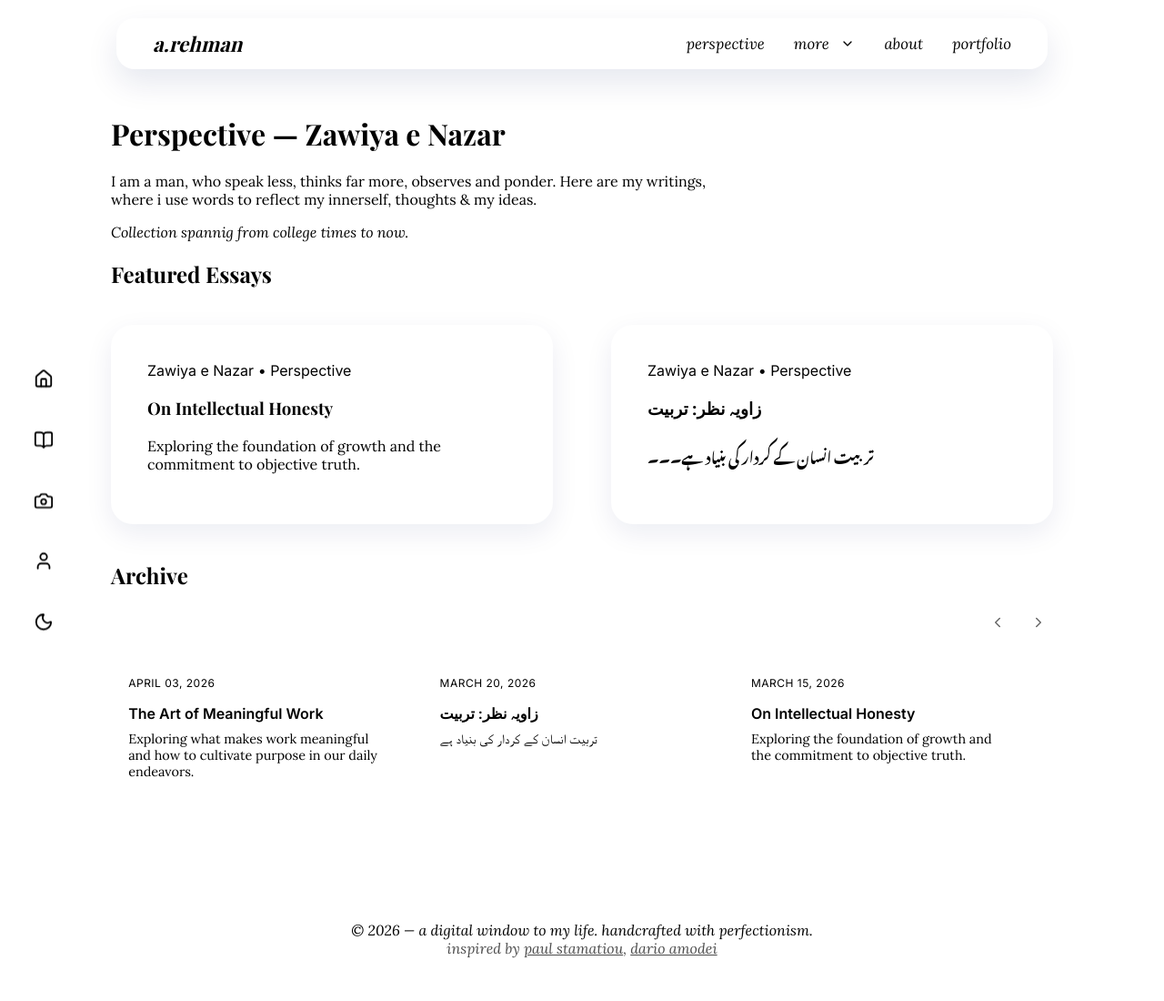
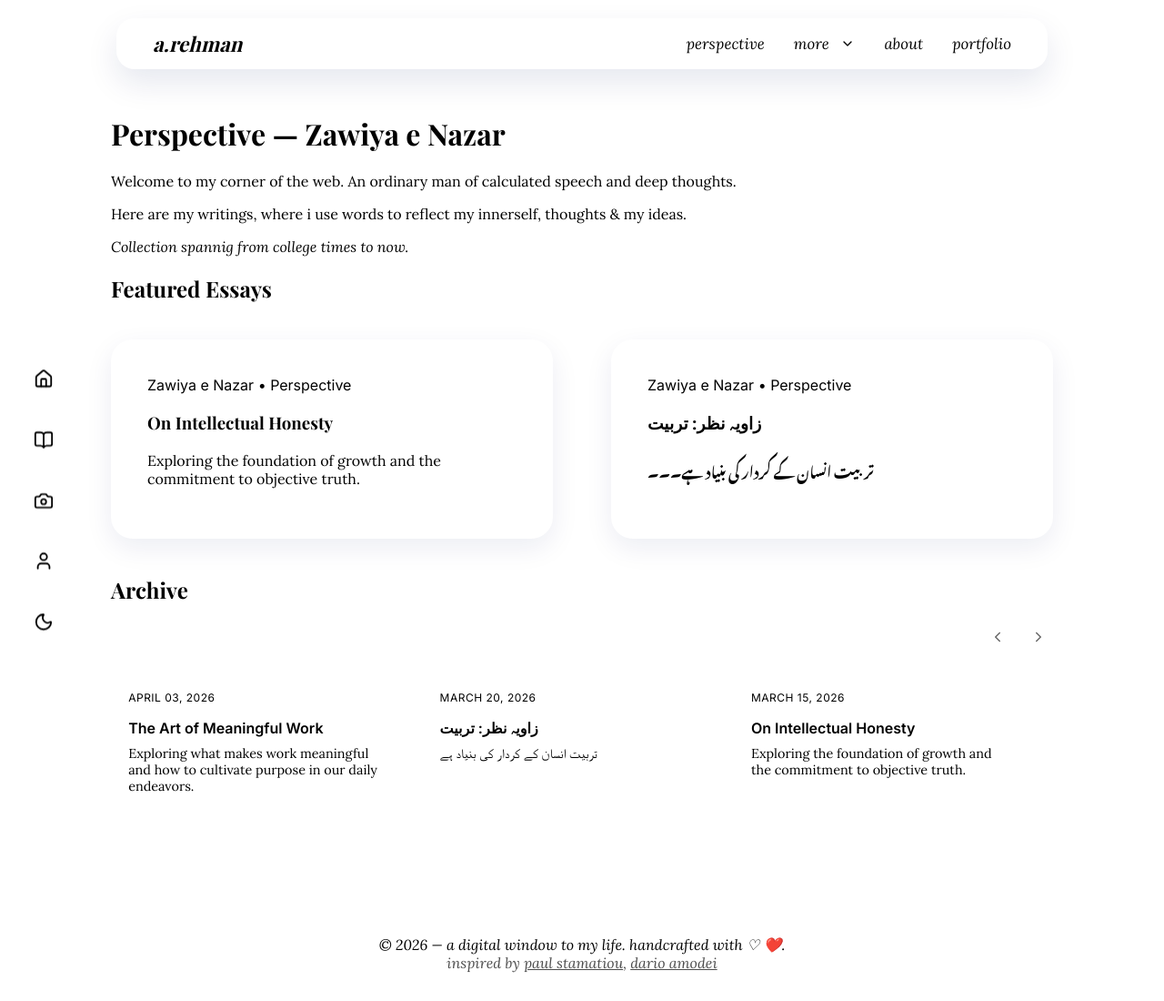
Before and after one commit to arehman-dev/arehman-dev.github.io, a Jekyll site: the page built from perspective/index.md, in a window 1280 px wide and 1100 px high. Shown: the whole window at 91% size. Built offline with Jekyll 4.4.1, drawn with Linux system fonts in a browser that asks for light colours; some web fonts are replaced.

Commit message:
slight change

```diff
--- a/_layouts/default.html
+++ b/_layouts/default.html
@@ -163,7 +163,7 @@
     </main>
 
     <footer class="site-footer">
-      <p>&copy; 2026 — a digital window to my life. handcrafted with perfectionism.</p>
+      <p>&copy; 2026 — a digital window to my life. handcrafted with ♡ ❤️.</p>
       <p class="footer-credits">
         inspired by
         <a href="https://paulstamatiou.com" target="_blank" rel="noopener noreferrer">paul stamatiou</a>,
--- a/perspective/index.md
+++ b/perspective/index.md
@@ -5,7 +5,8 @@ title: Perspective
 
 # Perspective — Zawiya e Nazar
 
-I am a man, who speak less, thinks far more, observes and ponder.
+Welcome to my corner of the web. An ordinary man of calculated speech and deep thoughts.
+
 Here are my writings, where i use words to reflect my innerself, thoughts & my ideas.
 
 _Collection spannig from college times to now._
```
Also changed, not shown: index.md (+1 -1 lines).
